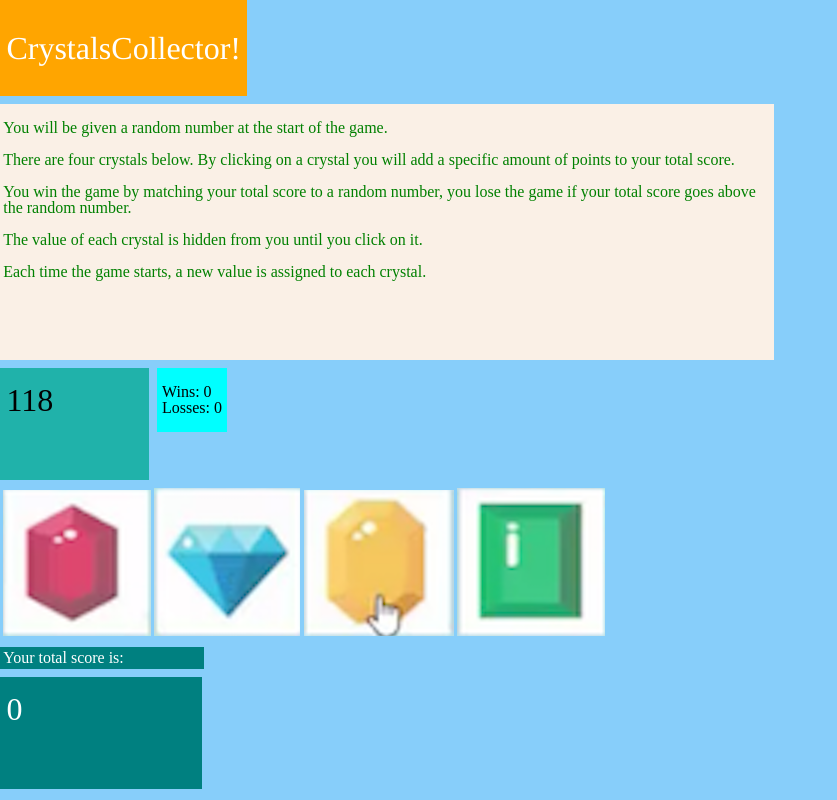
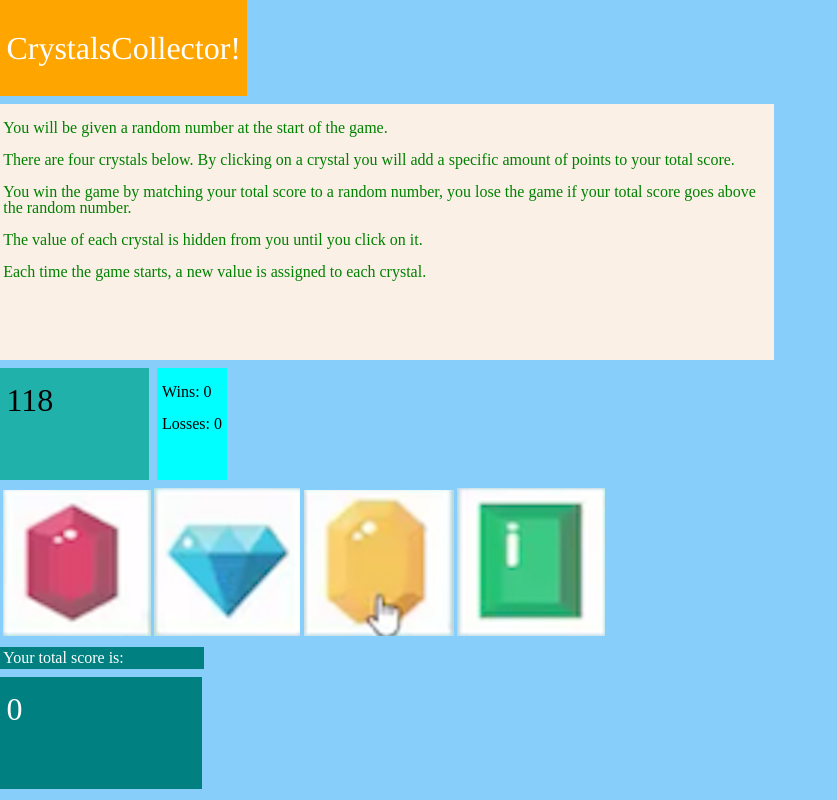
Before and after one commit to zenglenn42/utbc2019-hw-04-crystal-collector, a plain HTML site: page index.html in a window 1280 px wide. Shown: the whole page, without its empty margins (0-837 px from the left). Drawn offline with Linux system fonts and the light colour scheme.

Commit message:
fix css regressions after adding reset.css
The win/losses styling lacked spacing between paragraphs.

Fix it: https://www.youtube.com/watch?v=yo3uxqwTxk0

```diff
--- a/assets/css/style.css
+++ b/assets/css/style.css
@@ -38,8 +38,12 @@ body {
   font-size: 1em;
   float: left;
   margin-bottom: 0.5rem;
-  padding: 1em 0.3em 1em 0.3em;
+  padding: 1em 0.3em 2em 0.3em;
   width: fit-content;
+}
+
+.winlossp {
+  margin-bottom: 1em;
 }
 
 #crystalParentId {
--- a/index.html
+++ b/index.html
@@ -16,8 +16,8 @@
     <div id="helpId">help text goes here</div>
     <div id="targetValueId">targetValue</div>
     <div id="winloss">
-      <p>Wins: <span id="winsId">wins</span></p>
-      <p>Losses: <span id="lossesId">losses</span></p>
+      <p class="winlossp">Wins: <span id="winsId">wins</span></p>
+      <p class="winlossp">Losses: <span id="lossesId">losses</span></p>
     </div>
     <div id="crystalParentId"></div>
     <div id="scoreLabel">Your total score is:</div>
```
